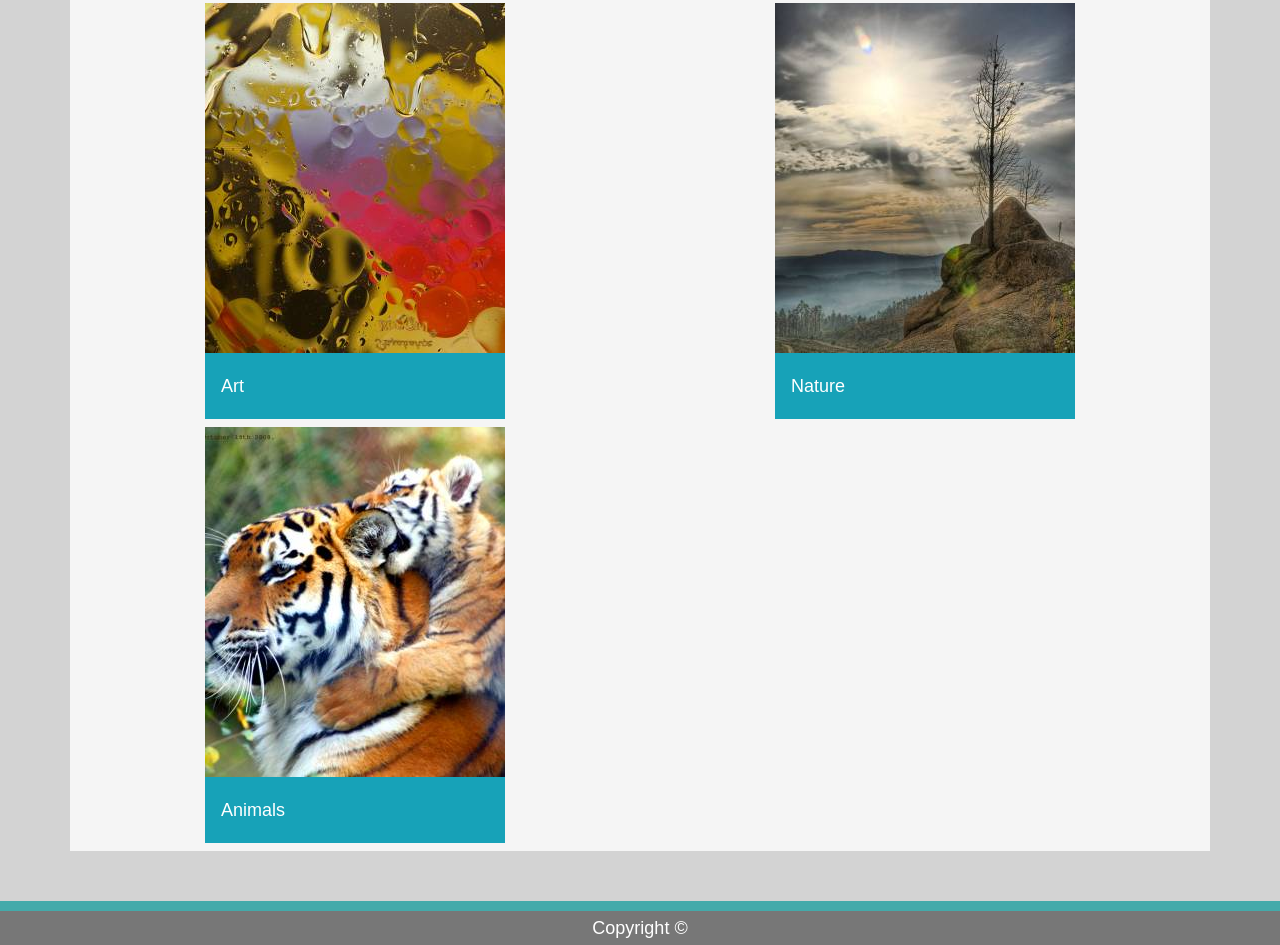
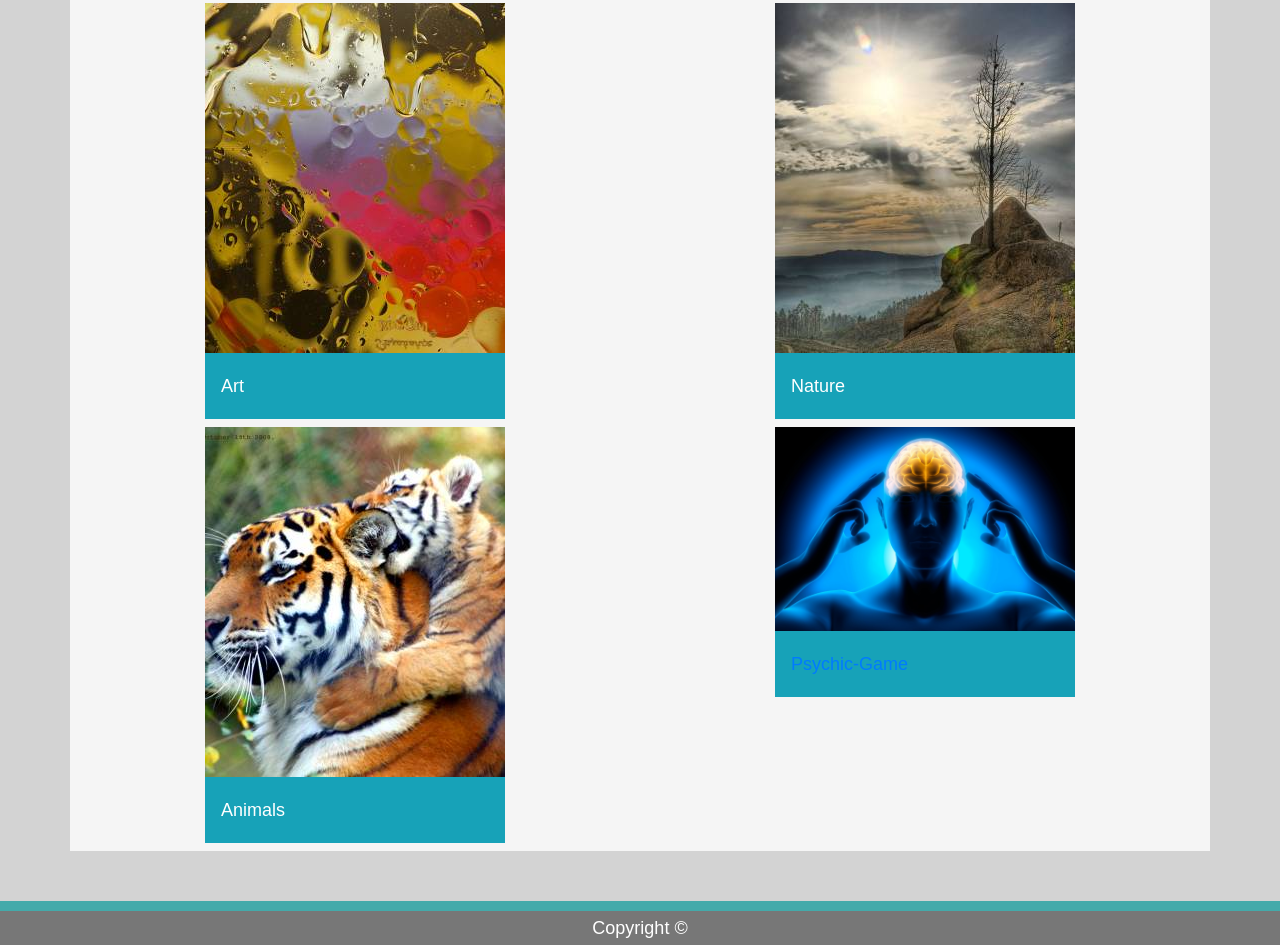
Before and after one commit to danielledees/Bootstrap-Portfolio, a plain HTML site: page portfolio.html in a window 1280 px wide. Shown: the part 702-1647 px from the top of the page. Drawn offline with nearby package versions, Linux system fonts and the light colour scheme.

Commit message:
update portfolio

```diff
--- a/portfolio.html
+++ b/portfolio.html
@@ -92,6 +92,13 @@
         <img  src="images/animals-h-c-300-350-2.jpg" class="img-responsive work" alt="work">
     <div class="p-3 mb-2 label bg-info text-white centered">Animals</div>
     </div>
+
+
+    <div class="col-md-6 flex">
+        <img src="images/psychic-ability.jpg" class="img-responsive work" alt="work">
+        <a href="https://danielledees.github.io/Psychic-Game/"></a>
+    <div class="p-3 mb-2 label bg-info text-white centered"> <a href="https://danielledees.github.io/Psychic-Game/">Psychic-Game</a></div>
+    </div>
 </div>
 </div>
 
```
Also changed, not shown: images/psychic-ability.jpg (added), 1 other file.
